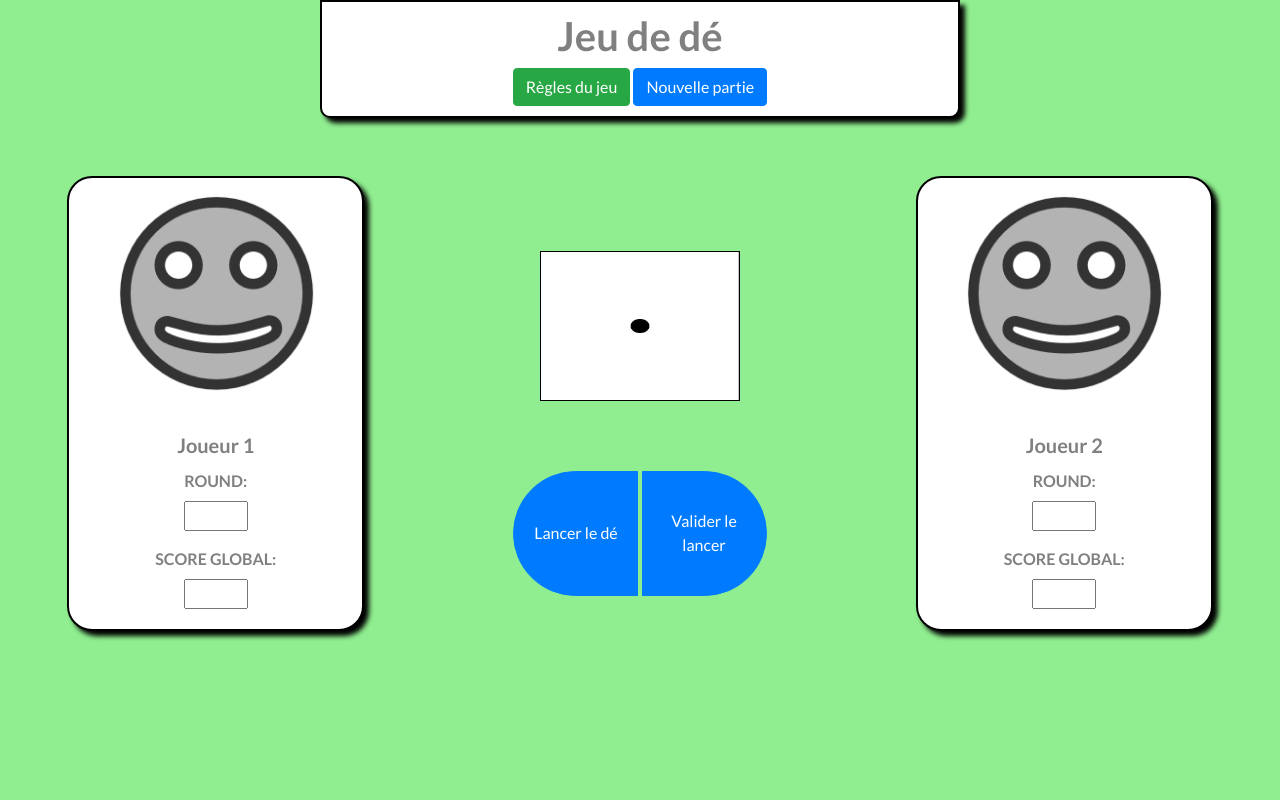
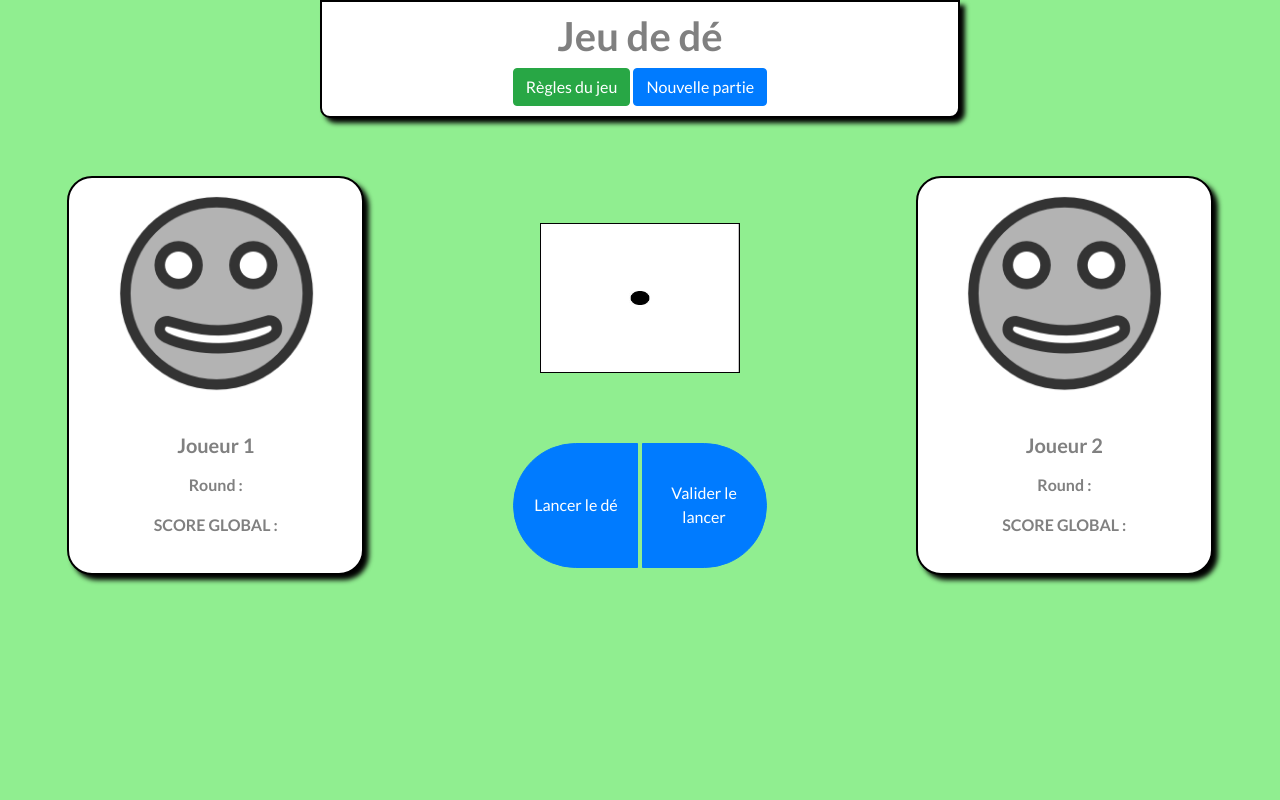
Before and after one commit to Brunod32/lejeudede, a PHP site: page / in a window 1280 px wide. Run offline with PHP 8.4, Linux system fonts and the light colour scheme.

Commit message:
change in appearance

```diff
--- a/index.html
+++ b/index.html
@@ -53,10 +53,10 @@
           </button>
         </div>
         <div class="modal-body">
-          <label for="firstPlayer">Joueur 1: </label>
+          <label for="firstPlayer">Joueur 1:</label>
           <input type="text" id="firstPlayer">
           <br>
-          <label for="secondPlayer">Joueur 2: </label>
+          <label for="secondPlayer">Joueur 2:</label>
           <input type="text" id="secondPlayer">
           <hr>
           <p>Vous pouvez changer d'avatar à tout moment en cliquant sur l'emoji.</p>
@@ -70,14 +70,17 @@
       </div>
     </div>
   </div>
-
-  <div id="intro">
+  <div id="title">
     <h1>Jeu de dé</h1>
     <button type="button" class="btn btn-success" data-toggle="modal" data-target="#rules" id="rules">Règles du jeu</button>
     <button type="button" class="btn btn-primary" data-toggle="modal" data-target="#newGame" id="newGame">Nouvelle partie</button>
   </div>
+  <!--  Page de jeu  -->
 
   <div class="row justify-content-around text-center">
+
+    <!--  profil joueur 1-->
+
     <div class="col-10 col-md-3 mb-5 mt-2">
       <div class="card" id="player1">
         <div class="text-center">
@@ -85,19 +88,23 @@
         </div>
         <div class="card-body">
           <h5 class="card-title" id="name1">Joueur 1</h5>
-          <p class="card-text" id="round1">
-            <label for="currentScore1">ROUND:</label>
-            <br>
-            <input type="text" id="currentScore1">
+          <p class="card-text">
+            <div id="round">
+              Round :
+            </div>
+            <div id="currentScore1"></div>
           </p>
-          <p class="card-text" id="global1">
-            <label for="globalScore1">SCORE GLOBAL:</label>
-            <br>
-            <input type="text" id="globalScore1">
+          <p class="card-text">
+            <div id="global">
+              SCORE GLOBAL :
+            </div>
+            <div id="globalScore1"></div>
           </p>
         </div>
       </div>
     </div>
+
+    <!--  Boutons de jeu  -->
 
     <div id="btn-container">
       <div id="picsDe">
@@ -110,6 +117,8 @@
       <button type="button" id="hold" class="btn btn-primary">Valider le lancer</button>
     </div>
 
+    <!-- profil joueur 2-->
+
     <div class="col-10 col-md-3 mb-5 mt-2">
       <div class="card" id="player2">
         <div class="text-center">
@@ -117,15 +126,17 @@
         </div>
         <div class="card-body">
           <h5 class="card-title" id="name2">Joueur 2</h5>
-          <p class="card-text" id="round2">
-            <label for="currentScore2">ROUND:</label>
-            <br>
-            <input type="text" id="currentScore2">
+          <p class="card-text">
+            <div id="round">
+              Round :
+            </div>
+            <div id="currentScore2"></div>
           </p>
-          <p class="card-text" id="global2">
-            <label for="globalScore2">SCORE GLOBAL:</label>
-            <br>
-            <input type="text" id="globalScore2">
+          <p class="card-text">
+            <div id="global">
+              SCORE GLOBAL :
+            </div>
+            <div id="globalScore2"></div>
           </p>
         </div>
       </div>
--- a/script.js
+++ b/script.js
@@ -11,21 +11,21 @@ let tempScore = 0;
 let tempGlobalScore = 0;
 let hold = document.getElementById('hold');
 let current1 = document.getElementById('currentScore1');
+let global1 = document.getElementById('globalScore1');
 let current2 = document.getElementById('currentScore2');
-let global1 = document.getElementById('globalScore1');
 let global2 = document.getElementById('globalScore2');
 
 // Réinitialisation des rounds
 function resetScore() {
-  current1.value = 0;
-  current2.value = 0;
+  current1.textContent = 0;
+  current2.textContent = 0;
   tempScore = 0;
 };
 
 // Réinitialisation des globaux
 function resetGlobal() {
-  global1.value = 0;
-  global2.value = 0;
+  global1.textContent = 0;
+  global2.textContent = 0;
 }
 
 // Personnalisation du nom des joueurs
@@ -79,7 +79,7 @@ function lancerDe() {
   let de = Math.ceil(Math.random() * 6);
   if (de !== 1) {
     tempScore += de;
-    current1.value = tempScore;
+    current1.textContent = tempScore;
   } else {
     resetScore();
   }
@@ -106,10 +106,10 @@ function lancerDe() {
 
 // fonction cumul des points round dans le total
 function totalDe() {
-  tempGlobalScore += Number(current1.value);
-  global1.value = tempGlobalScore;
+  tempGlobalScore += Number(current1.textContent);
+  global1.textContent = tempGlobalScore;
   resetScore();
-  if (global1.value >= 100) {
+  if (global1.textContent >= 100) {
     alert('Fin de partie')
   };
 }
--- a/style.css
+++ b/style.css
@@ -1,6 +1,8 @@
 body {
   background-color: lightgreen;
   font-family: Lato, Helvetica, sans-serif;
+  width: 100vw;
+  height: 100vh;
 }
 
 h1 {
@@ -9,7 +11,7 @@ h1 {
   color: grey;
 }
 
-#intro {
+#title {
   display: block;
   margin-left: auto;
   margin-right: auto;
@@ -40,7 +42,7 @@ h1 {
   width: 125px;
   height: 125px;
   border-radius: 50%;
-}
+  }
 
 #roll {
   border-radius: 100px 0 0 100px;
@@ -78,23 +80,25 @@ audio {
 
 #name1,
 #name2,
-#round1,
-#global1,
-#round2,
-#global2 {
+#round,
+#global,
+#currentScore1,
+#currentScore2,
+#globalScore1,
+#globalScore2 {
   font-weight: 1000;
   color: grey;
-}
-
-#picsDe {
-  margin-bottom: 50px;
 }
 
 #currentScore1,
 #currentScore2,
 #globalScore1,
 #globalScore2 {
-  width: 4rem;
+  font-size: 3rem;
+}
+
+#picsDe {
+  margin-bottom: 50px;
 }
 
 @media screen and (max-width: 767px) {
```
